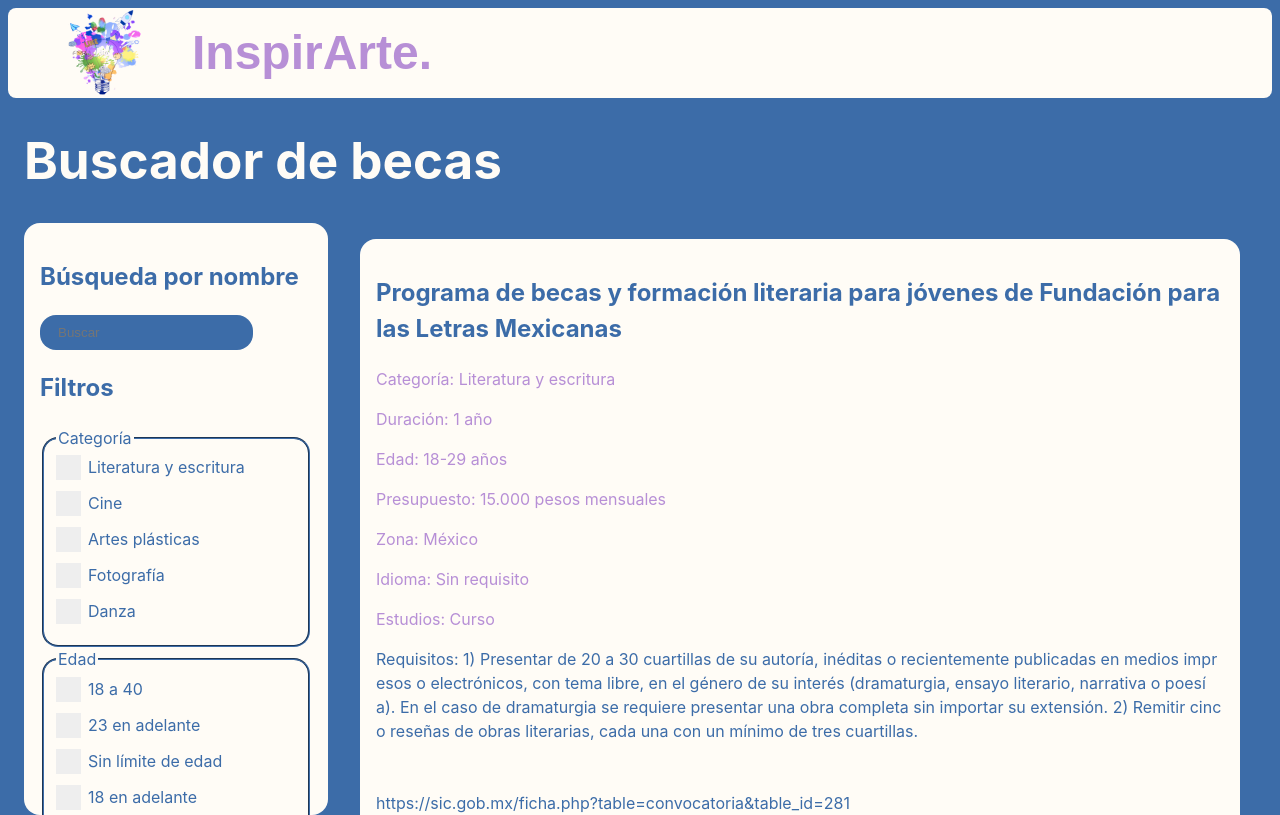
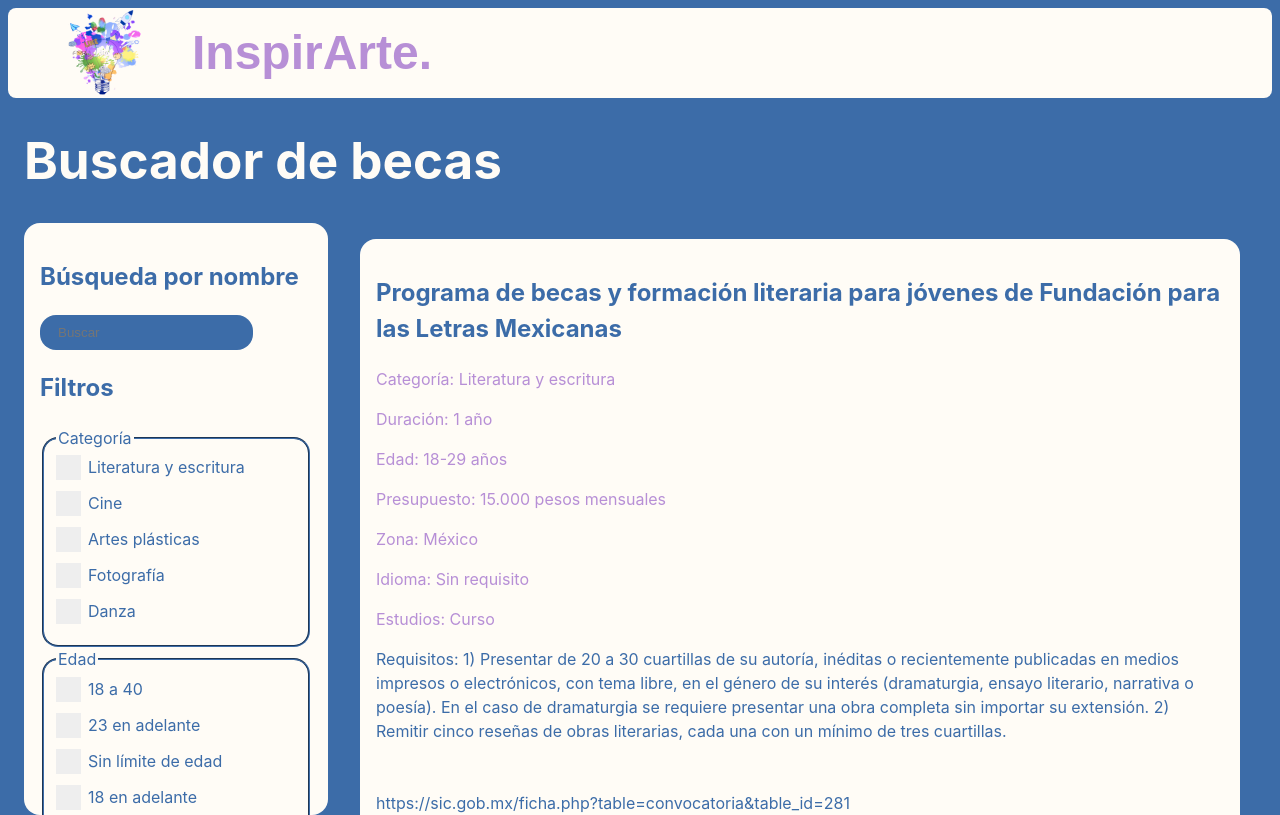
Before and after one commit to OshkarVTec/webBecas, a React (Vite) app: page / in a window 1280 px wide. Built offline with nearby package versions, Linux system fonts and the light colour scheme.

Commit message:
fix word break

```diff
--- a/src/components/Card.css
+++ b/src/components/Card.css
@@ -15,5 +15,5 @@
 .info {
     white-space: pre-line;
 	color: #3c6ca8;
-    word-break: break-all;
+    word-break: auto;
 }
```
